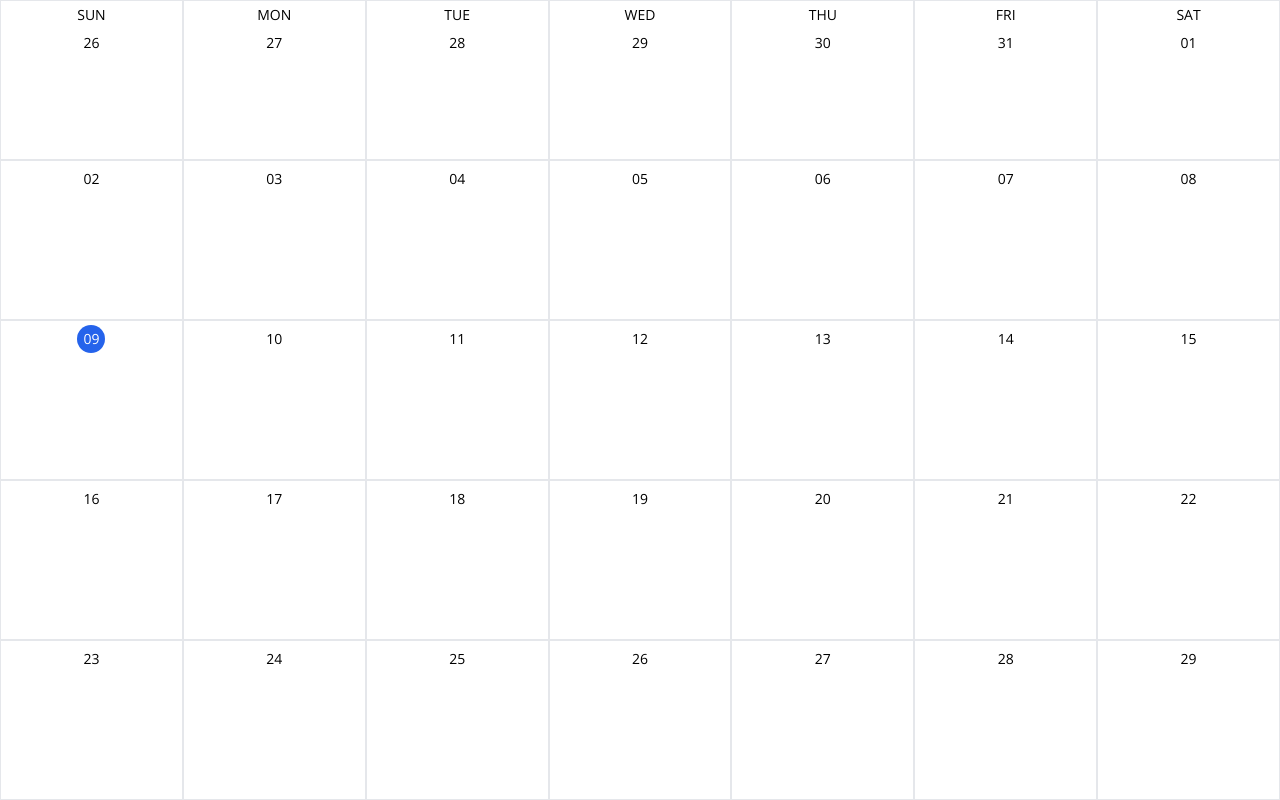
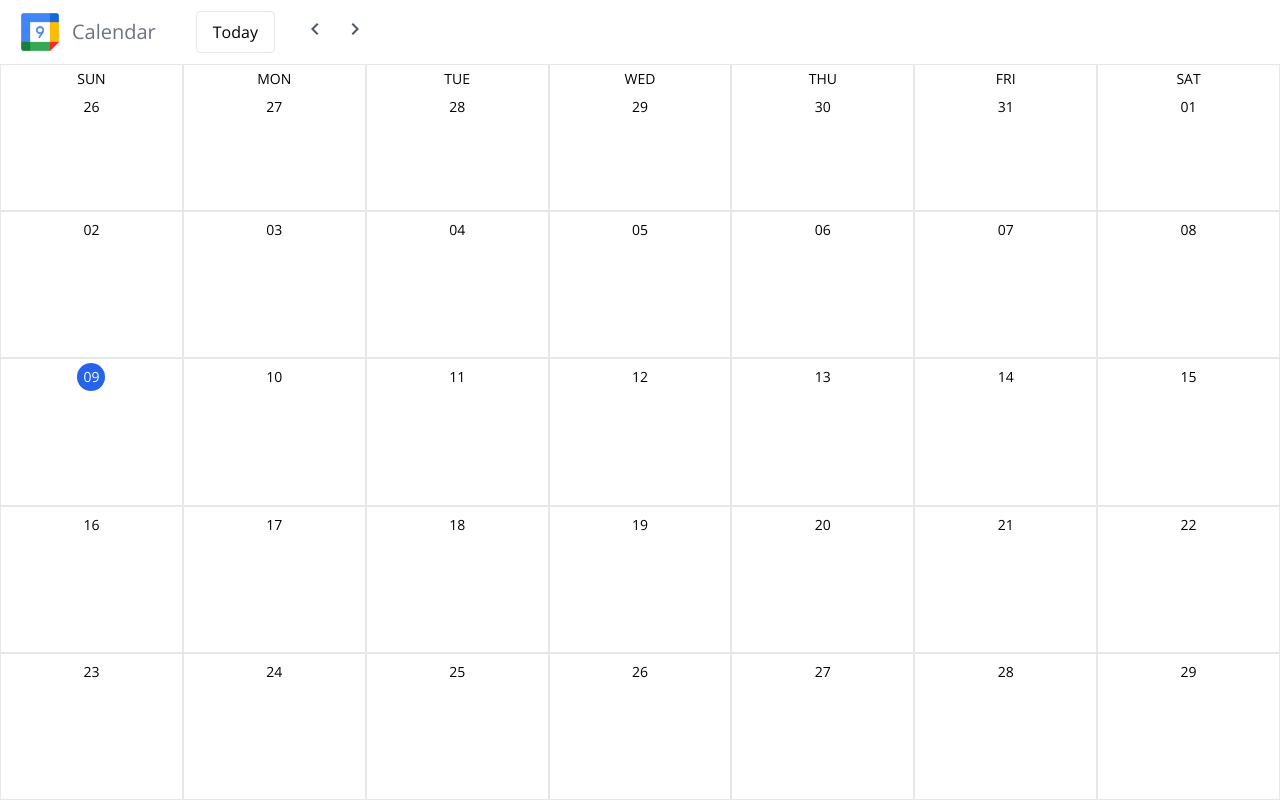
Before and after one commit to patrick-castro/gcalendar-clone, a React (Vite) app: page / in a window 1280 px wide. Built offline with nearby package versions, Linux system fonts and the light colour scheme.

Commit message:
Implement Header

```diff
--- a/src/App.tsx
+++ b/src/App.tsx
@@ -16,7 +16,7 @@
 
   return (
     <>
-      <div className='h-screen flex flex-columns'>
+      <div className='h-screen flex flex-col'>
         <CalendarHeader />
         <div className='flex flex-1'>
           <Sidebar />
--- a/src/components/CalendarHeader/index.tsx
+++ b/src/components/CalendarHeader/index.tsx
@@ -1,7 +1,22 @@
 import React from 'react'
+import logo from '../../assets/logo.png'
 
 const CalendarHeader = () => {
-  return <div></div>
+  return (
+    <header className='px-4 py-2 flex items-center'>
+      <img src={logo} alt='calendar' className='mr-2 w-12 h-12' />
+      <h1 className='mr-10 text-xl text-gray-500'>Calendar</h1>
+      <button className='border rounded py-2 px-4 mr-5'>Today</button>
+      <button>
+        <span className='material-icons-outlined cursor pointer text-gray-600 mx-2'>
+          chevron_left
+        </span>
+        <span className='material-icons-outlined cursor pointer text-gray-600 mx-2'>
+          chevron_right
+        </span>
+      </button>
+    </header>
+  )
 }
 
 export default CalendarHeader
```
Also changed, not shown: src/assets/logo.png (added), src/assets/plus.svg (added).
